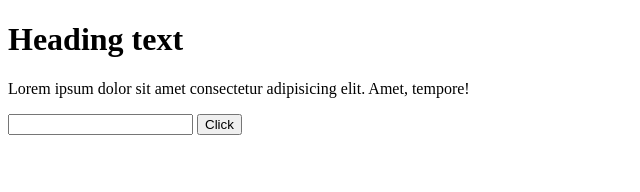
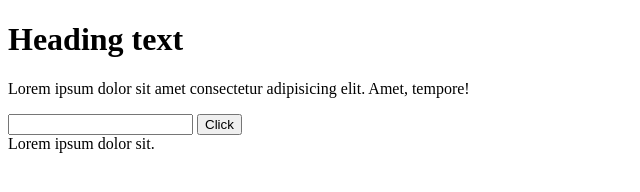
Before and after one commit to reddy560/s56demo2, a plain HTML site: page index.html in a window 1280 px wide. Shown: the whole page, without its empty margins (0-640 px from the left). Drawn offline with Linux system fonts and the light colour scheme.

Commit message:
div added

```diff
--- a/index.html
+++ b/index.html
@@ -10,5 +10,10 @@
     <p>Lorem ipsum dolor sit amet consectetur adipisicing elit. Amet, tempore!</p>
     <input type="text"/>
     <button>Click</button>
+    <div>
+        <section>
+            Lorem ipsum dolor sit.
+        </section>
+    </div>
 </body>
 </html>
```
